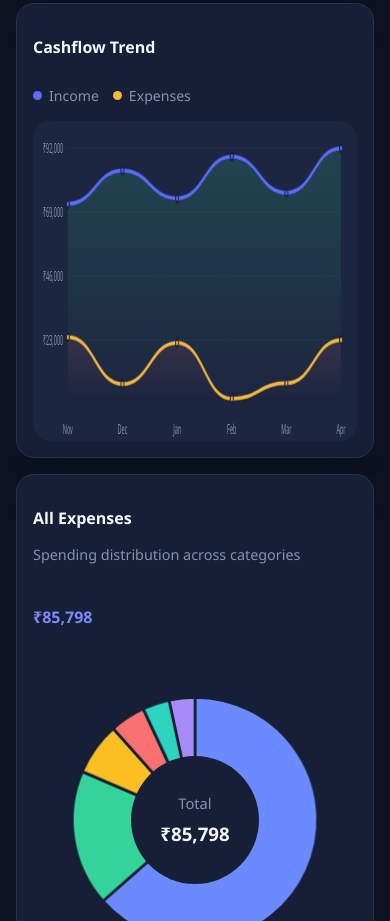
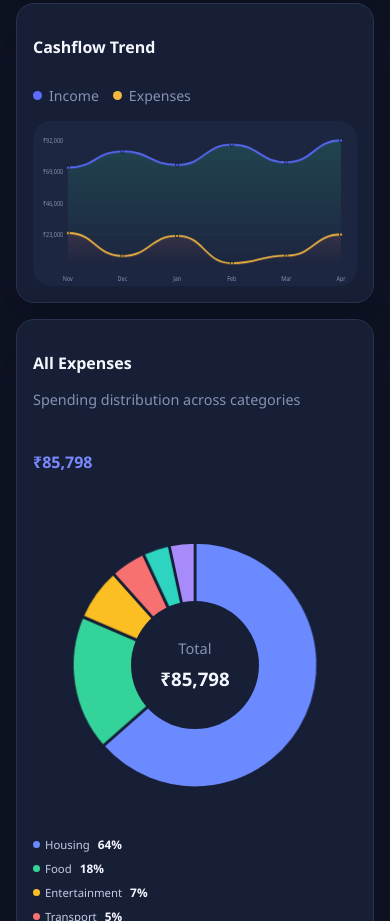
Before and after one commit to Sanst150505/Financial-dashboard, a React (Vite) app: page / in a window 390 px wide. Shown: the part 820-1741 px from the top of the page. Built offline with nearby package versions, Linux system fonts and the light colour scheme.

Commit message:
fix: update mobile chart height

```diff
--- a/src/pages/Dashboard.css
+++ b/src/pages/Dashboard.css
@@ -454,6 +454,10 @@
     padding: 12px 8px 4px;
   }
 
+  .chart-card--wide .axis-chart {
+    min-height: 165px;
+  }
+
   .expense-pie-layout {
     flex-direction: column;
     align-items: center;
```
